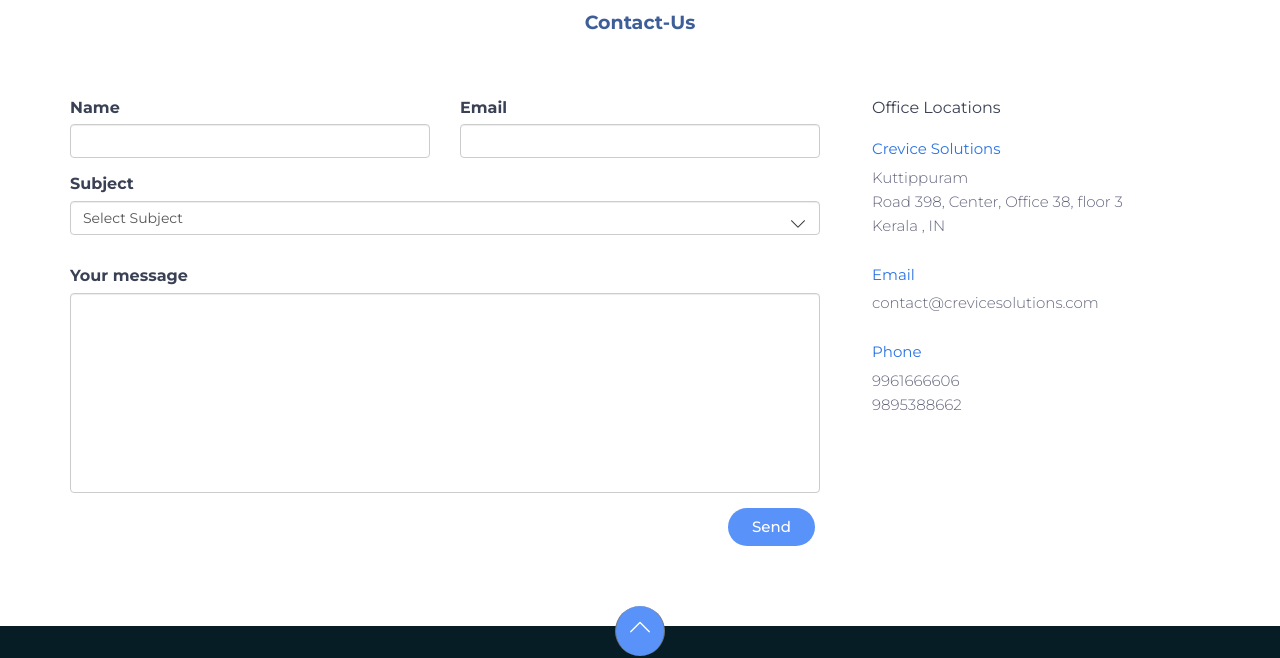
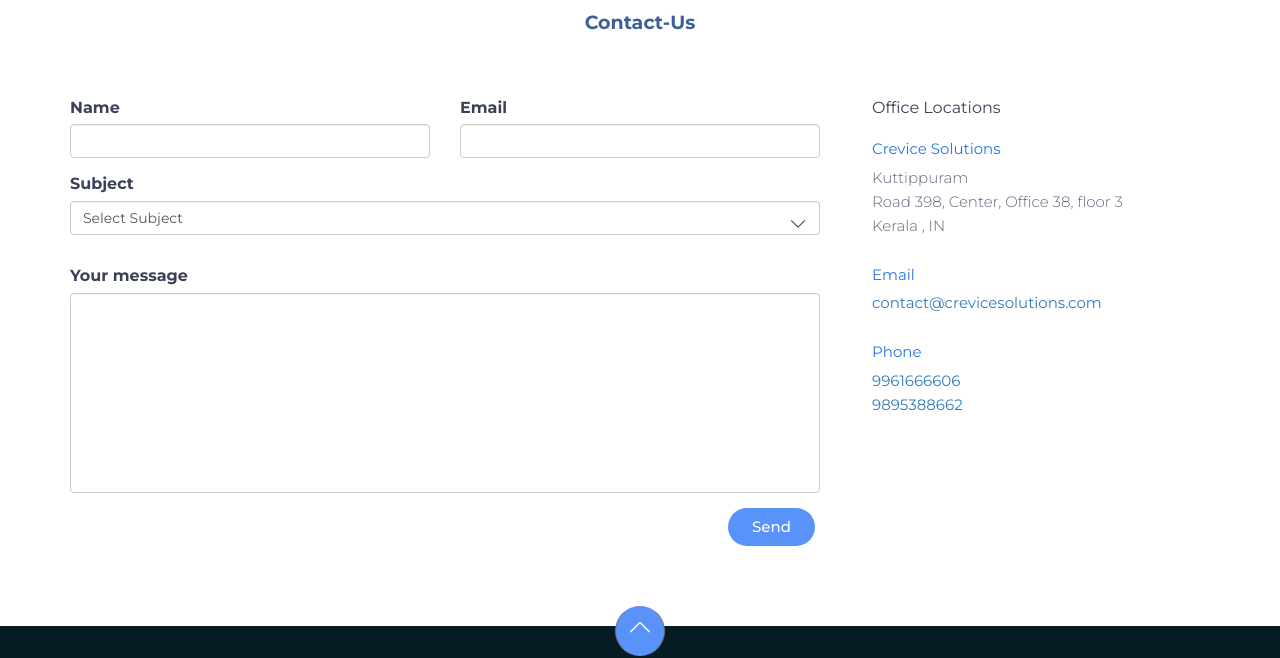
Before and after one commit to karthik1997/crevice, a plain HTML site: page index.html in a window 1280 px wide. Shown: the part 4553-5211 px from the top of the page. Drawn offline with nearby package versions, Linux system fonts and the light colour scheme.

Commit message:
Added Hyperlinks

```diff
--- a/index.html
+++ b/index.html
@@ -261,12 +261,12 @@ Our development team helps the client to build the application from scratch and
                     Road 398, Center, Office 38, floor 3 <!-- DEMO  --><br>
                     Kerala , IN</p>
                     <h4>Email</h4>
-                    <p>contact@crevicesolutions.com</p>
+                    <p><a href="mailto:contact@crevicesolutions.com">contact@crevicesolutions.com</a></p>
                     <h4>Phone</h4>
                     <p>
-                            9961666606
+                        <a href="tel:9961666606">9961666606</a>
                         <br>
-                        9895388662
+                        <a href="tel:9895388662">9895388662</a>
                     </p>
                 </div>
             </div>
```
